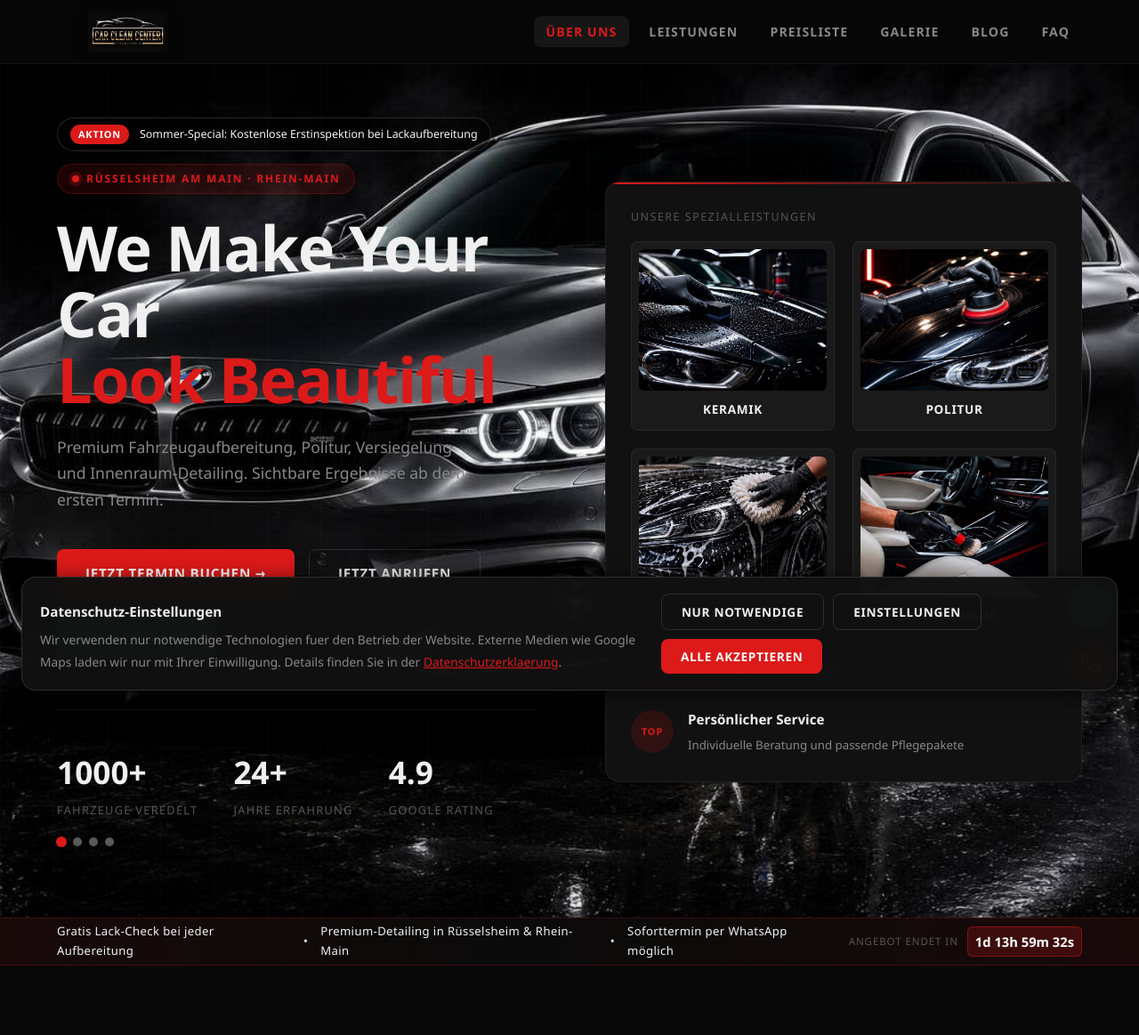
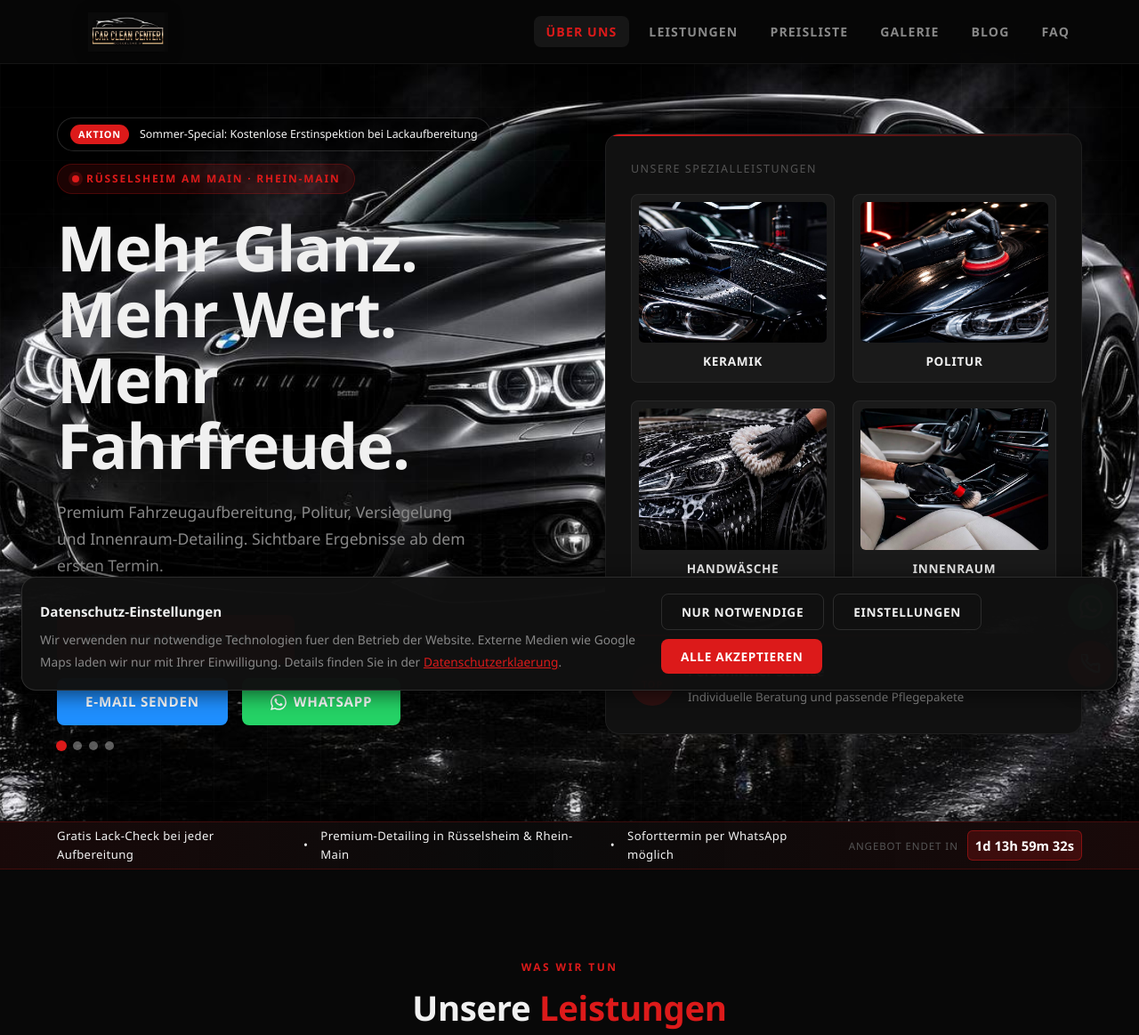
Before and after one commit to pilipandr770/carcleancenter, a Flask app: page / in a window 1280 px wide. Shown: the top 1163 px of the page at 89% size. Run offline with Flask 3, Linux system fonts and the light colour scheme; data comes from the database, SQL or seed files in the repository; data that the repository does not hold is empty; some libraries are stand-ins or nearby versions.

Commit message:
финальные правки

```diff
--- a/static/css/style.css
+++ b/static/css/style.css
@@ -137,6 +137,14 @@ p { color: var(--text-muted); line-height: 1.8; }
   background: #1ebe5a;
   transform: translateY(-2px);
 }
+.btn-mail {
+  background: #1f8fff;
+  color: #fff;
+}
+.btn-mail:hover {
+  background: #0f7ae6;
+  transform: translateY(-2px);
+}
 .btn-sm { padding: 10px 22px; font-size: 0.85rem; }
 
 /* ══ HEADER / NAV ══ */
--- a/templates/index.html
+++ b/templates/index.html
@@ -40,7 +40,9 @@
         <span class="hero-badge-dot" aria-hidden="true"></span>Rüsselsheim am Main · Rhein-Main
       </div>
       <h1 class="hero-title anim-fade-up anim-delay-1">
-        We Make Your Car<br><em>Look Beautiful</em>
+        Mehr Glanz.<br>
+        Mehr Wert.<br>
+        Mehr Fahrfreude.
       </h1>
       <p class="hero-subtitle anim-fade-up anim-delay-2">
         Premium Fahrzeugaufbereitung, Politur, Versiegelung und Innenraum-Detailing.
@@ -53,24 +55,13 @@
         <a href="tel:+491783640234" class="btn btn-outline">
           Jetzt anrufen
         </a>
+        <a href="mailto:{{ business.email }}" class="btn btn-mail">
+          E-Mail senden
+        </a>
         <a href="https://wa.me/491783640234" class="btn btn-wa" target="_blank" rel="noopener">
           <svg viewBox="0 0 24 24" fill="currentColor" width="18" height="18"><path d="M17.472 14.382c-.297-.149-1.758-.867-2.03-.967-.273-.099-.471-.148-.67.15-.197.297-.767.966-.94 1.164-.173.199-.347.223-.644.075-.297-.15-1.255-.463-2.39-1.475-.883-.788-1.48-1.761-1.653-2.059-.173-.297-.018-.458.13-.606.134-.133.298-.347.446-.52.149-.174.198-.298.298-.497.099-.198.05-.371-.025-.52-.075-.149-.669-1.612-.916-2.207-.242-.579-.487-.5-.669-.51-.173-.008-.371-.01-.57-.01-.198 0-.52.074-.792.372-.272.297-1.04 1.016-1.04 2.479 0 1.462 1.065 2.875 1.213 3.074.149.198 2.096 3.2 5.077 4.487.709.306 1.262.489 1.694.625.712.227 1.36.195 1.871.118.571-.085 1.758-.719 2.006-1.413.248-.694.248-1.289.173-1.413-.074-.124-.272-.198-.57-.347m-5.421 7.403h-.004a9.87 9.87 0 01-5.031-1.378l-.361-.214-3.741.982.998-3.648-.235-.374a9.86 9.86 0 01-1.51-5.26c.001-5.45 4.436-9.884 9.888-9.884 2.64 0 5.122 1.03 6.988 2.898a9.825 9.825 0 012.893 6.994c-.003 5.45-4.437 9.884-9.885 9.884m8.413-18.297A11.815 11.815 0 0012.05 0C5.495 0 .16 5.335.157 11.892c0 2.096.547 4.142 1.588 5.945L.057 24l6.305-1.654a11.882 11.882 0 005.683 1.448h.005c6.554 0 11.89-5.335 11.893-11.893a11.821 11.821 0 00-3.48-8.413z"/></svg>
           WhatsApp
         </a>
-      </div>
-      <div class="hero-stats anim-fade-up anim-delay-4">
-        <div class="hero-stat">
-          <span class="hero-stat-number">1000+</span>
-          <span class="hero-stat-label">Fahrzeuge veredelt</span>
-        </div>
-        <div class="hero-stat">
-          <span class="hero-stat-number">24+</span>
-          <span class="hero-stat-label">Jahre Erfahrung</span>
-        </div>
-        <div class="hero-stat">
-          <span class="hero-stat-number">4.9</span>
-          <span class="hero-stat-label">Google Rating</span>
-        </div>
       </div>
       {% if hero_slides|length > 1 %}
       <div class="hero-dots" id="heroDots" aria-label="Hero slider navigation">
@@ -244,12 +235,12 @@
 
       <div class="why-us-kpi-grid">
         <article class="why-kpi-card">
-          <p class="why-kpi-value">24+</p>
+          <p class="why-kpi-value">7+</p>
           <p class="why-kpi-label">Jahre Erfahrung</p>
           <p class="why-kpi-note">Spezialisiert auf Premium-Aufbereitung und Defektkorrektur</p>
         </article>
         <article class="why-kpi-card">
-          <p class="why-kpi-value">1000+</p>
+          <p class="why-kpi-value">600+</p>
           <p class="why-kpi-label">Fahrzeuge veredelt</p>
           <p class="why-kpi-note">Vom Daily Driver bis zum Leasing-Rückläufer</p>
         </article>
@@ -334,29 +325,6 @@
           <p>Professionelle Aufbereitung mit sichtbarem Unterschied.</p>
         </div>
       </article>
-      {% endfor %}
-    </div>
-  </div>
-</section>
-{% endif %}
-
-<!-- ══ RESULTS WALL ══ -->
-{% if wall_images %}
-<section class="section" style="background:var(--bg2);" aria-labelledby="results-wall-heading">
-  <div class="container">
-    <div style="display:flex;justify-content:space-between;align-items:flex-end;gap:16px;flex-wrap:wrap;margin-bottom:28px;">
-      <div>
-        <span class="section-label">Visual Proof</span>
-        <h2 class="section-title" id="results-wall-heading">Results <span>Wall</span></h2>
-      </div>
-      <a href="/galerie/" class="btn btn-outline btn-sm">Mehr Ergebnisse →</a>
-    </div>
-
-    <div class="results-wall-grid">
-      {% for src in wall_images %}
-      <figure class="results-wall-item">
-        <img src="{{ src }}" alt="Autopflege Ergebnis {{ loop.index }}" loading="lazy">
-      </figure>
       {% endfor %}
     </div>
   </div>
```
